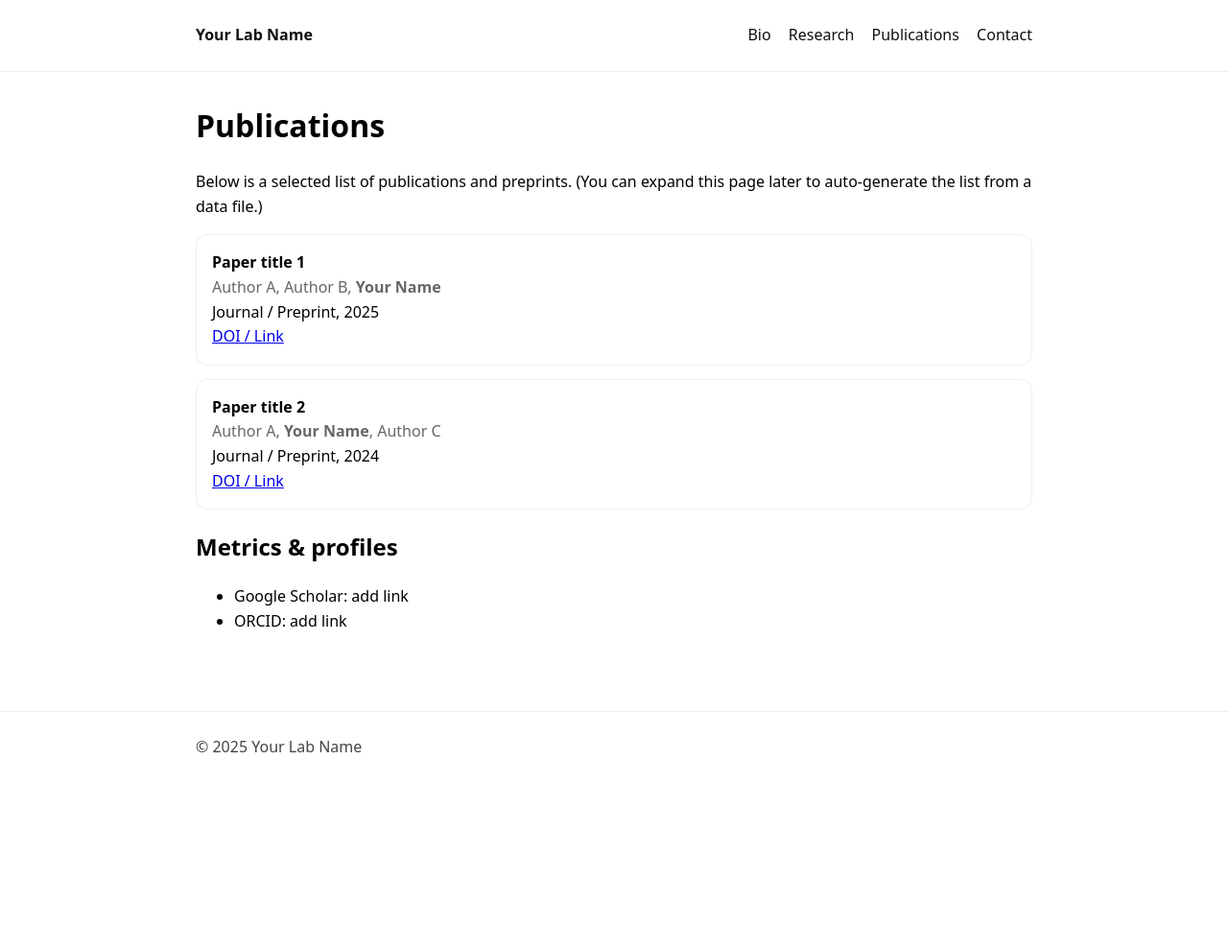
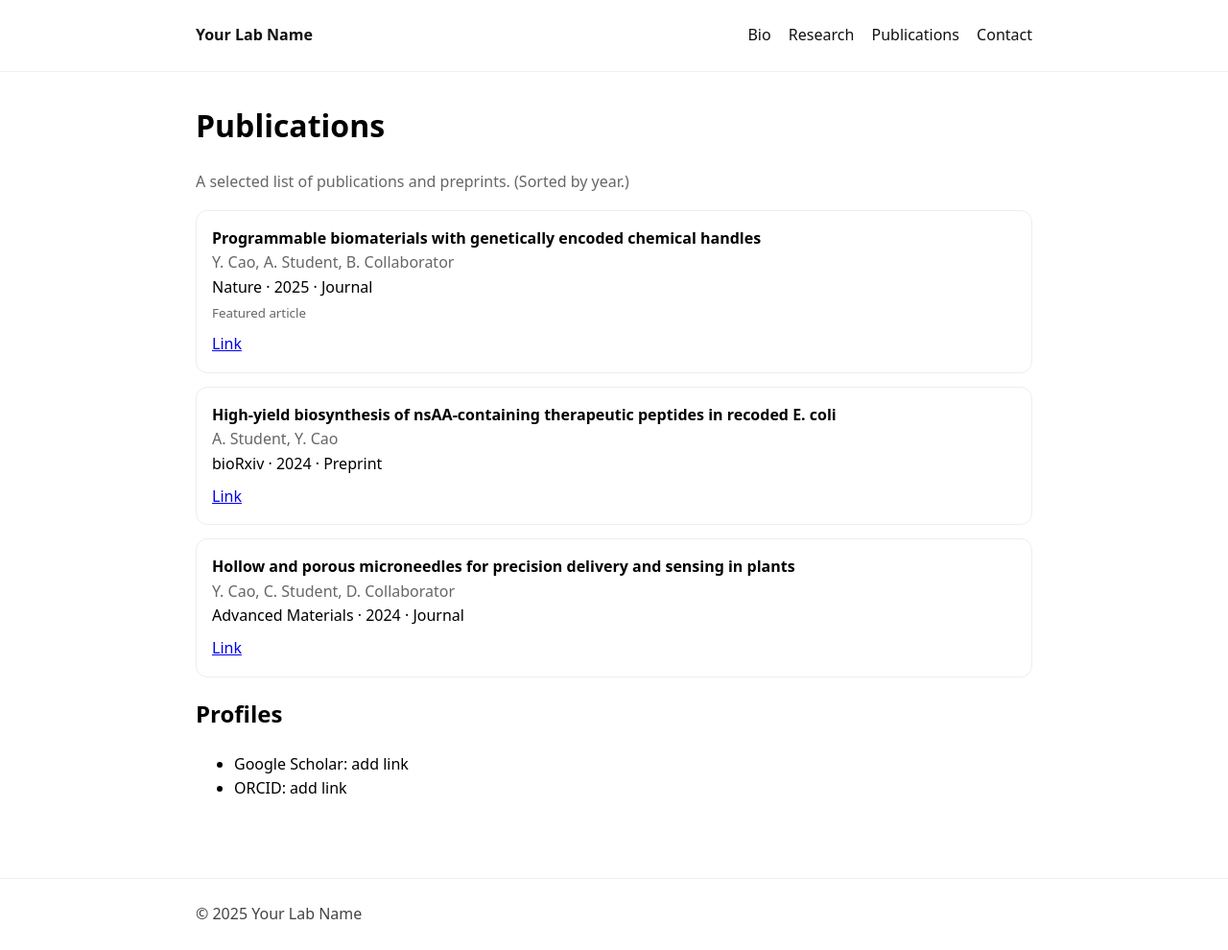
Before and after one commit to Yunteng-Cao/yunteng-cao.github.io, a Jekyll site: the page built from publications/index.md, in a window 1280 px wide and 990 px high. Shown: the whole window at 96% size. Built offline with Jekyll 4.4.1, drawn with Linux system fonts in a browser that asks for light colours.

Commit message:
Update index.md

```diff
--- a/publications/index.md
+++ b/publications/index.md
@@ -3,22 +3,38 @@ layout: default
 title: Publications
 ---
 
-Below is a selected list of publications and preprints. (You can expand this page later to auto-generate the list from a data file.)
+{% assign pubs = site.data.publications | sort: "year" | reverse %}
 
+<p class="muted">
+A selected list of publications and preprints. (Sorted by year.)
+</p>
+
+{% for p in pubs %}
 <div class="card">
-  <strong>Paper title 1</strong><br/>
-  <span class="muted">Author A, Author B, <strong>Your Name</strong></span><br/>
-  Journal / Preprint, 2025<br/>
-  <a href="https://doi.org/xxxx">DOI / Link</a>
+  <div><strong>{{ p.title }}</strong></div>
+
+  {% if p.authors %}
+  <div class="muted">{{ p.authors }}</div>
+  {% endif %}
+
+  <div>
+    {% if p.venue %}{{ p.venue }}{% endif %}
+    {% if p.year %}{% if p.venue %} · {% endif %}{{ p.year }}{% endif %}
+    {% if p.type %} · {{ p.type }}{% endif %}
+  </div>
+
+  {% if p.note %}
+  <div class="muted"><small>{{ p.note }}</small></div>
+  {% endif %}
+
+  <div style="margin-top:8px;">
+    {% if p.link %}<a href="{{ p.link }}">Link</a>{% endif %}
+    {% if p.pdf %}{% if p.link %} · {% endif %}<a href="{{ p.pdf }}">PDF</a>{% endif %}
+    {% if p.code %}{% if p.link or p.pdf %} · {% endif %}<a href="{{ p.code }}">Code</a>{% endif %}
+  </div>
 </div>
+{% endfor %}
 
-<div class="card">
-  <strong>Paper title 2</strong><br/>
-  <span class="muted">Author A, <strong>Your Name</strong>, Author C</span><br/>
-  Journal / Preprint, 2024<br/>
-  <a href="https://arxiv.org/abs/xxxx">DOI / Link</a>
-</div>
-
-## Metrics & profiles
+## Profiles
 - Google Scholar: add link
 - ORCID: add link
```
